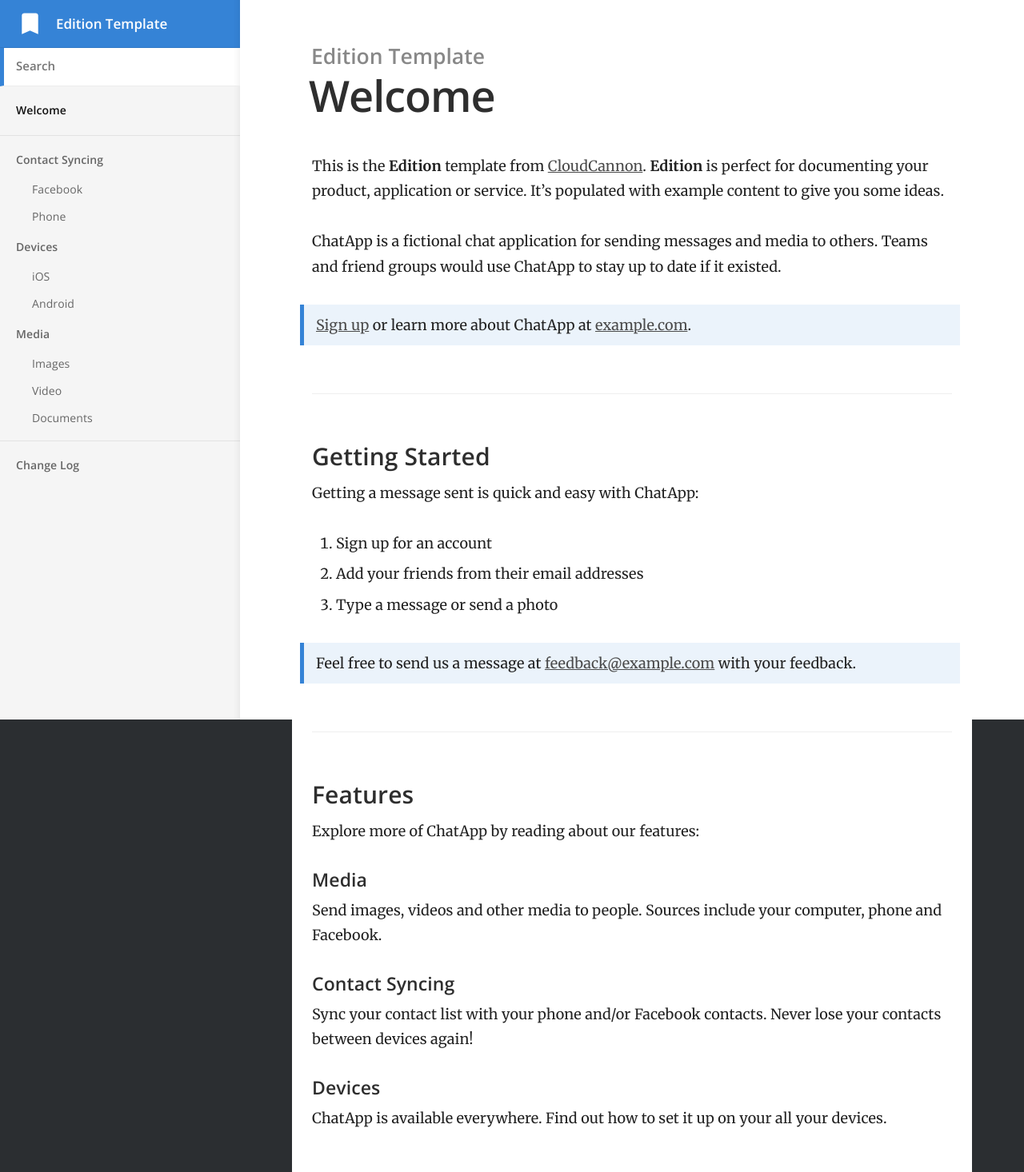
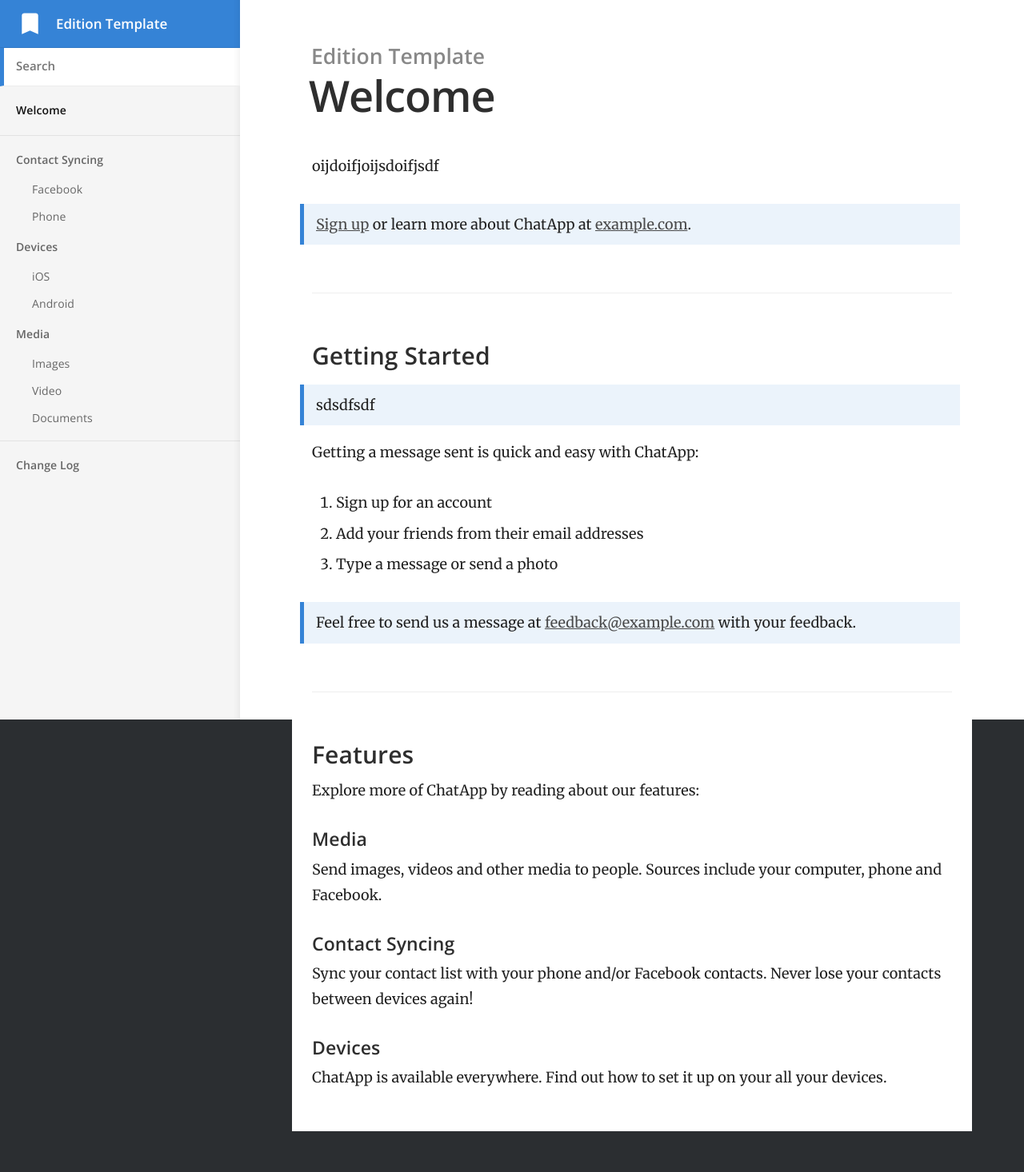
Before and after one commit to stackbit-projects/blue-cedar-e6666, a Jekyll site: the page built from index.md, in a window 1280 px wide. Shown: the whole page at 80% size. Built offline with Jekyll 4.4.1, drawn with Linux system fonts in a browser that asks for light colours; after the commit the page ends 1415 px from its top, so only the background shows below that.

Commit message:
index.md: updated markdown_content

```diff
--- a/index.md
+++ b/index.md
@@ -1,25 +1,21 @@
 ---
 title: Welcome
 ---
-
-This is the **Edition** template from [CloudCannon](http://cloudcannon.com/).
-**Edition** is perfect for documenting your product, application or service.
-It's populated with example content to give you some ideas.
-
-ChatApp is a fictional chat application for sending messages and media to others.
-Teams and friend groups would use ChatApp to stay up to date if it existed.
+oijdoifjoijsdoifjsdf
 
 > [Sign up](http://example.com/signup) or learn more about ChatApp at [example.com](http://example.com/).
 
 ### Getting Started
 
+> sdsdfsdf
+
 Getting a message sent is quick and easy with ChatApp:
 
-1. Sign up for an account
-2. Add your friends from their email addresses
-3. Type a message or send a photo
+1.  Sign up for an account
+2.  Add your friends from their email addresses
+3.  Type a message or send a photo
 
-> Feel free to send us a message at [feedback@example.com](mailto:feedback@example.com) with your feedback.
+> Feel free to send us a message at <feedback@example.com> with your feedback.
 
 ### Features
 
```
